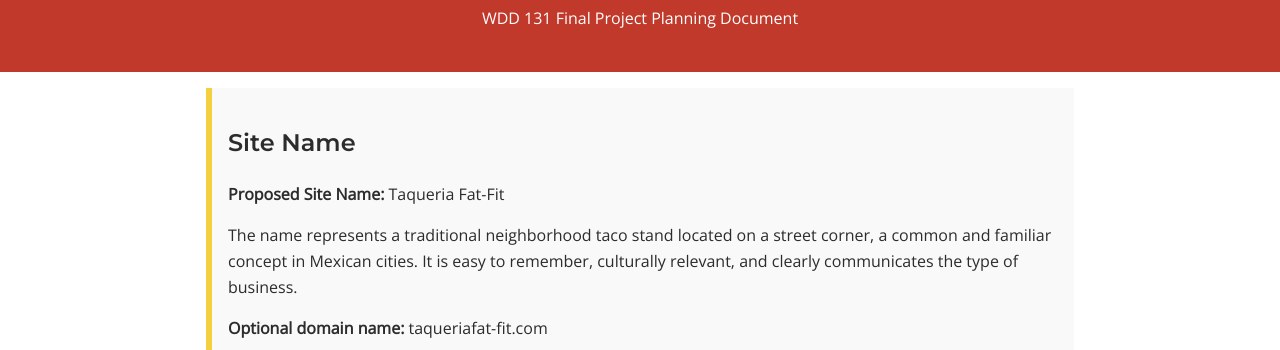
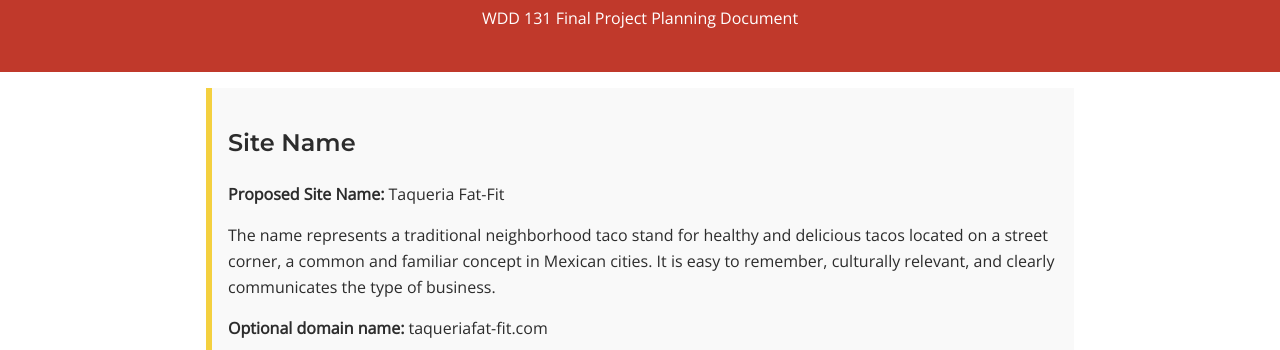
Before and after one commit to miguelerian/wdd131, a plain HTML site: page project/siteplan.html in a window 1280 px wide. Shown: the part 112-462 px from the top of the page. Drawn offline with nearby package versions, Linux system fonts and the light colour scheme.

```diff
--- a/project/siteplan.html
+++ b/project/siteplan.html
@@ -28,7 +28,7 @@
             <h2>Site Name</h2>
             <p><strong>Proposed Site Name:</strong> Taqueria Fat-Fit</p>
             <p>
-                The name represents a traditional neighborhood taco stand located on a street corner, a common and familiar concept in Mexican cities. It is easy to remember,
+                The name represents a traditional neighborhood taco stand for healthy and delicious tacos located on a street corner, a common and familiar concept in Mexican cities. It is easy to remember,
                 culturally relevant, and clearly communicates the type of business.
             </p>
             <p><strong>Optional domain name:</strong> taqueriafat-fit.com</p>
```
